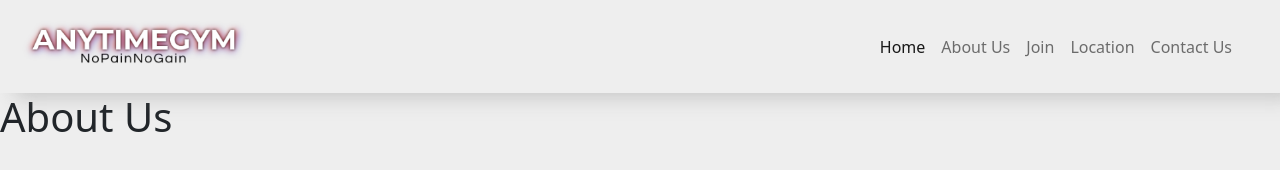
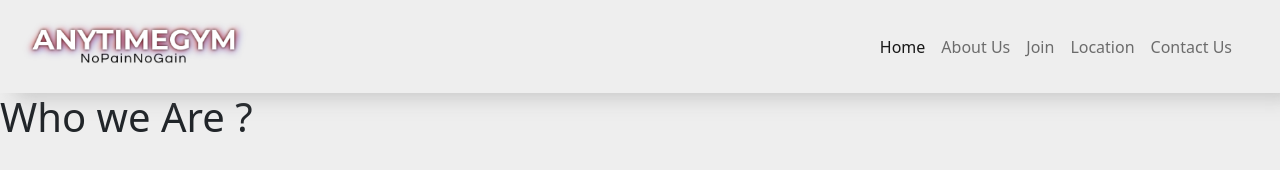
Before and after one commit to shebiraaja/School-Project-1, a plain HTML site: page aboutus.html in a window 1280 px wide. Drawn offline with nearby package versions, Linux system fonts and the light colour scheme.

Commit message:
changed the title...checking live server

```diff
--- a/aboutus.html
+++ b/aboutus.html
@@ -1,15 +1,18 @@
 <!DOCTYPE html>
 <html lang="en">
+
 <head>
     <meta charset="UTF-8">
     <meta http-equiv="X-UA-Compatible" content="IE=edge">
     <meta name="viewport" content="width=device-width, initial-scale=1.0">
     <title>Document</title>
-    <link href="https://cdn.jsdelivr.net/npm/bootstrap@5.1.3/dist/css/bootstrap.min.css" rel="stylesheet" integrity="sha384-1BmE4kWBq78iYhFldvKuhfTAU6auU8tT94WrHftjDbrCEXSU1oBoqyl2QvZ6jIW3" crossorigin="anonymous">
+    <link href="https://cdn.jsdelivr.net/npm/bootstrap@5.1.3/dist/css/bootstrap.min.css" rel="stylesheet"
+        integrity="sha384-1BmE4kWBq78iYhFldvKuhfTAU6auU8tT94WrHftjDbrCEXSU1oBoqyl2QvZ6jIW3" crossorigin="anonymous">
     <link rel="stylesheet" href="./styles.css">
     <link rel="icon" type="image/x-icon" href="/images/favicon.png">
 
 </head>
+
 <body>
     <div>
         <nav class="navbar navbar-expand-lg navbar-light">
@@ -60,12 +63,17 @@
 
     </div>
 
-    <h1>About Us</h1>
+    <div>
+        <div>
+            <h1>Who we Are ?</h1>
+        </div>
+    </div>
 
 
 
     <script src="https://cdn.jsdelivr.net/npm/bootstrap@5.1.3/dist/js/bootstrap.bundle.min.js"
-    integrity="sha384-ka7Sk0Gln4gmtz2MlQnikT1wXgYsOg+OMhuP+IlRH9sENBO0LRn5q+8nbTov4+1p"
-    crossorigin="anonymous"></script>
+        integrity="sha384-ka7Sk0Gln4gmtz2MlQnikT1wXgYsOg+OMhuP+IlRH9sENBO0LRn5q+8nbTov4+1p"
+        crossorigin="anonymous"></script>
 </body>
+
 </html>
```
